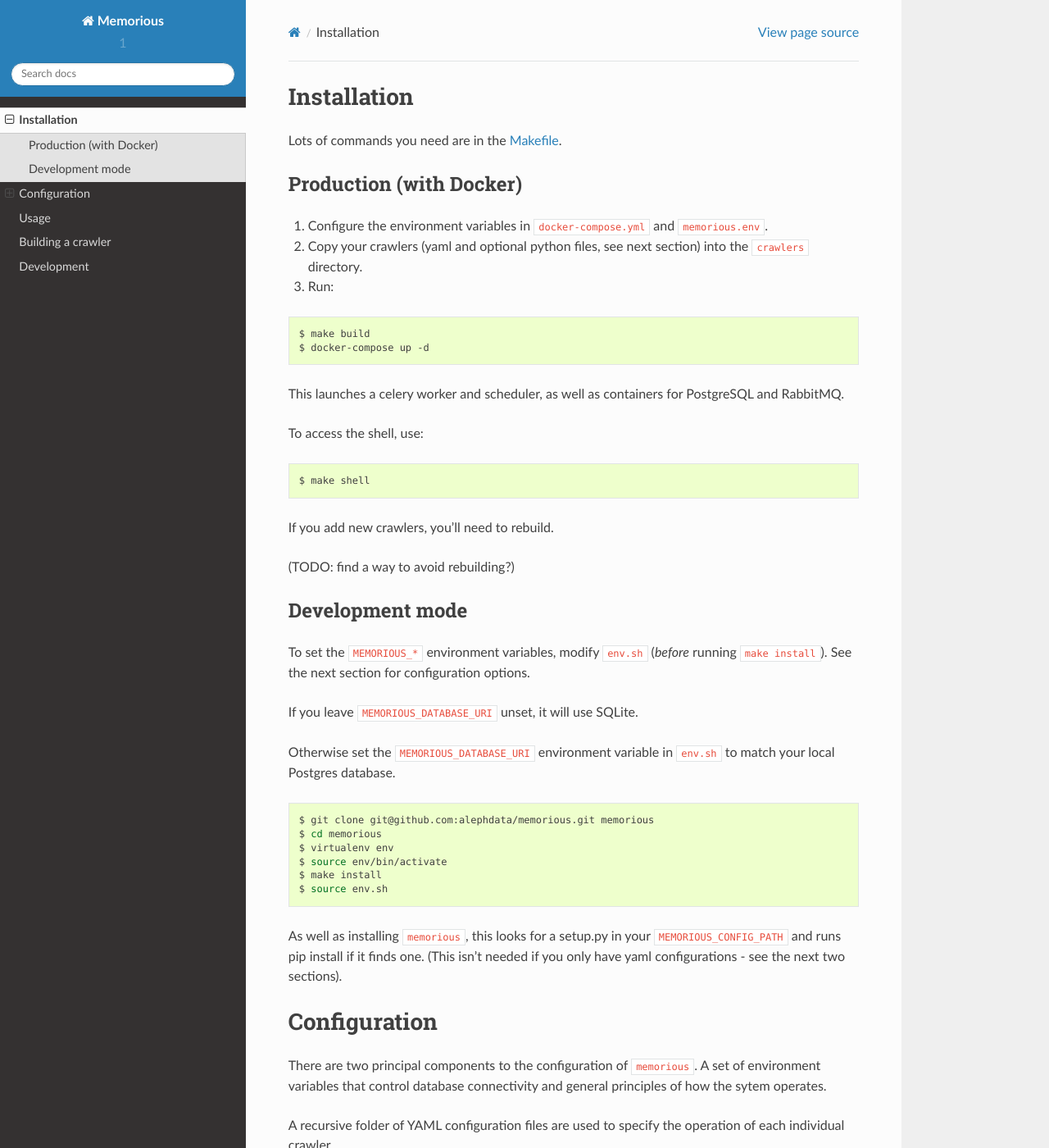
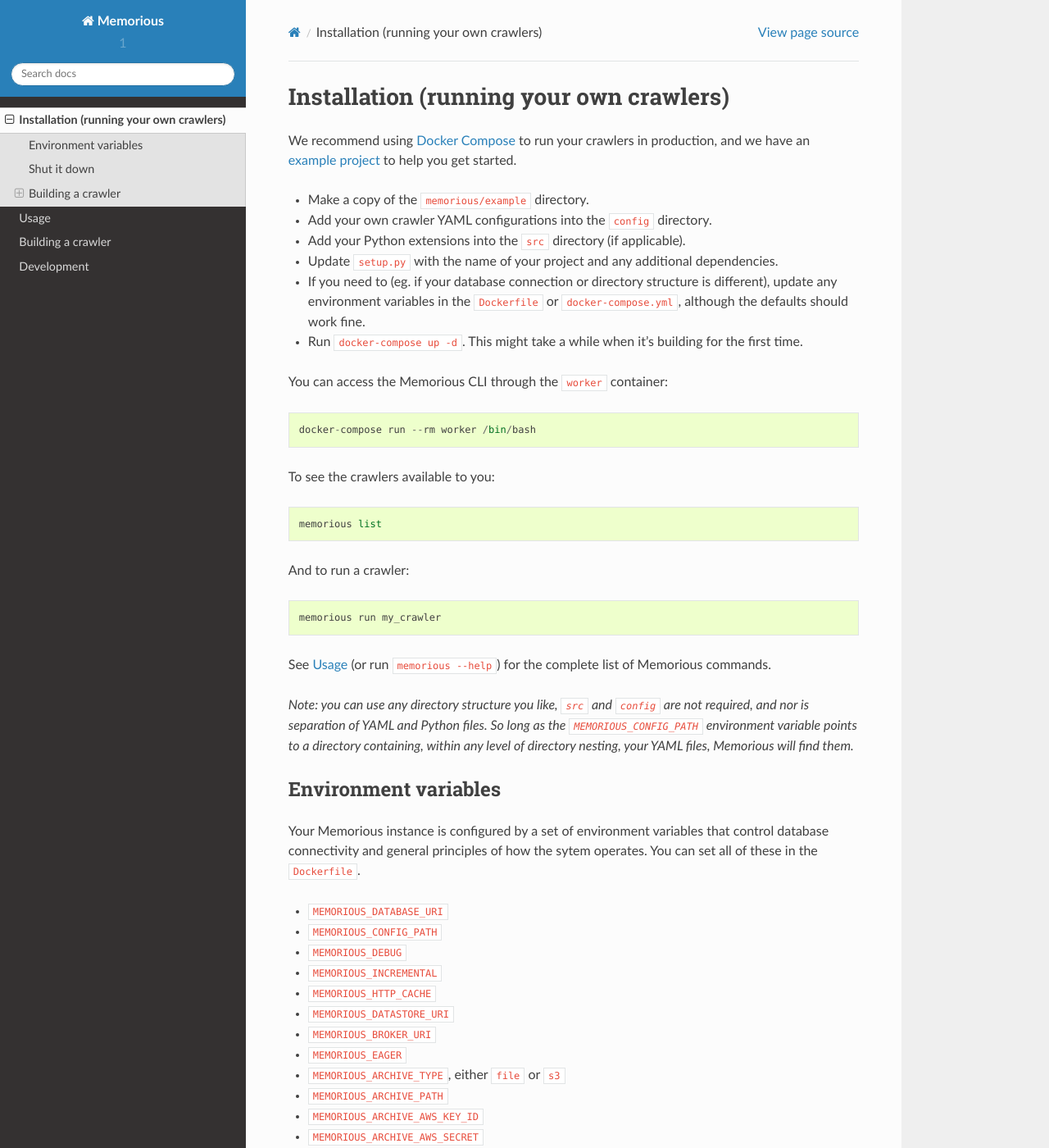
Before and after one commit to alephdata/memorious, a Sphinx documentation site: the page built from docs/installation.md, in a window 1280 px wide and 1400 px high. Shown: the whole window at 82% size. Built offline with Sphinx 7.4.7 and the Read the Docs theme 2.0.0, drawn with Linux system fonts in a browser that asks for light colours; some of the changed text lies outside the part shown.

Commit message:
Update installation and setup docs

````diff
--- a/docs/installation.md
+++ b/docs/installation.md
@@ -1,66 +1,39 @@
-## Installation
+# Installation (running your own crawlers)
 
-Lots of commands you need are in the [Makefile](https://github.com/alephdata/memorious/blob/master/Makefile).
+We recommend using [Docker Compose](https://docs.docker.com/compose/) to run your crawlers in production, and we have an [example project](https://github.com/alephdata/memorious/tree/master/example) to help you get started.
 
-### Production (with Docker)
+* Make a copy of the `memorious/example` directory.
+* Add your own crawler YAML configurations into the `config` directory.
+* Add your Python extensions into the `src` directory (if applicable).
+* Update `setup.py` with the name of your project and any additional dependencies.
+* If you need to (eg. if your database connection or directory structure is different), update any environment variables in the `Dockerfile` or `docker-compose.yml`, although the defaults should work fine.
+* Run `docker-compose up -d`. This might take a while when it's building for the first time.
 
-1. Configure the environment variables in `docker-compose.yml` and
-`memorious.env`.
-2. Copy your crawlers (yaml and optional python files, see next section) into
-the `crawlers` directory.
-3. Run:
+You can access the Memorious CLI through the `worker` container:
 
-```sh
-$ make build
-$ docker-compose up -d
+```
+docker-compose run --rm worker /bin/bash
 ```
 
-This launches a celery worker and scheduler, as well as containers for
-PostgreSQL and RabbitMQ.
+To see the crawlers available to you:
 
-To access the shell, use:
-
-```sh
-$ make shell
+```
+memorious list
 ```
 
-If you add new crawlers, you'll need to rebuild.
+And to run a crawler:
 
-(TODO: find a way to avoid rebuilding?)
-
-### Development mode
-
-To set the ``MEMORIOUS_*`` environment variables, modify `env.sh` (*before*
-running `make install`). See the next section for configuration options.
-
-If you leave ``MEMORIOUS_DATABASE_URI`` unset, it will use SQLite.
-
-Otherwise set the `MEMORIOUS_DATABASE_URI` environment
-variable in `env.sh` to match your local Postgres database.
-
-```sh
-$ git clone git@github.com:alephdata/memorious.git memorious
-$ cd memorious
-$ virtualenv env
-$ source env/bin/activate
-$ make install
-$ source env.sh
+```
+memorious run my_crawler
 ```
 
-As well as installing ``memorious``, this looks for a setup.py in your
-`MEMORIOUS_CONFIG_PATH` and runs pip install if it finds one. (This isn't
-needed if you only have yaml configurations - see the next two sections).
+See [Usage](https://memorious.readthedocs.io/en/latest/usage.html) (or run `memorious --help`) for the complete list of Memorious commands.
 
-## Configuration
+*Note: you can use any directory structure you like, `src` and `config` are not required, and nor is separation of YAML and Python files. So long as the `MEMORIOUS_CONFIG_PATH` environment variable points to a directory containing, within any level of directory nesting, your YAML files, Memorious will find them.*
 
-There are two principal components to the configuration of ``memorious``. A
-set of environment variables that control database connectivity and general
-principles of how the sytem operates.
+## Environment variables
 
-A recursive folder of YAML configuration files are used to specify the
-operation of each individual crawler.
-
-### Environment variables
+Your Memorious instance is configured by a set of environment variables that control database connectivity and general principles of how the sytem operates. You can set all of these in the `Dockerfile`.
 
 * ``MEMORIOUS_DATABASE_URI``
 * ``MEMORIOUS_CONFIG_PATH``
@@ -82,21 +55,28 @@
   of Aleph 2.0 or greater should work.
 * ``ALEPH_API_KEY``, a valid API key for use by the upload operation.
 
-### Crawler configuration files
+## Shut it down
 
-For simple crawlers which don't need to extend ``memorious``, you just need
-a yaml configuration file per crawler.
+To gracefully exit, run `docker-compose down`.
 
-You can configure more complex crawlers to execute custom python functions. You
-should package your python modules with a `setup.py` and include along them with
-your yaml files.
+Files which were downloaded by crawlers you ran, Memorious progress data from the Postgres database, and the RabbitMQ queue, are all persisted in the `build` directory, and will be reused next time you start it up. (If you need a completely fresh start, you can delete this directory).
 
-See 'Writing a crawler' for what these files should contain.
+## Building a crawler
 
-You can arrange the files using any directory structure you like, ``memorious`` will
-find them. You might, for example, like to put your yaml config and python source
-files in different directories. If you have a lot of crawlers, you can organise
-these into different subdirectories or python modules.
+To understand what goes into your `config` and `src` directories, check out the [examples](https://github.com/alephdata/memorious/tree/master/example) and [reference documentation](https://memorious.readthedocs.io/en/latest/buildingcrawler.html).
 
-If you're running ``memorious`` with Docker, your package will be installed at
-build time. If not, you'll need to run `pip install` in the `crawlers` directory.
+### Development mode
+
+When you're working on your crawlers, it's not convenient to rebuild your Docker containers all the time. To run without Docker:
+
+* Copy the environment variables from the `Dockerfile` to `env.sh`.
+* Run `source env.sh`.
+
+If you leave ``MEMORIOUS_DATABASE_URI`` unset, it will use SQLite. Otherwise you need to set it to match a local Postgres database.
+
+Make sure ``MEMORIOUS_CONFIG_PATH`` points to your crawler YAML files, wherever they may be.
+
+Then either:
+
+* Run `pip install memorious`. If your crawlers use Python extensions, you'll need to run `pip install` in your crawlers directory as well;
+* **or** clone the [Memorious repository](https://github.com/alephdata/memorious) and run `make install` (this will also install your crawlers for you).
````
